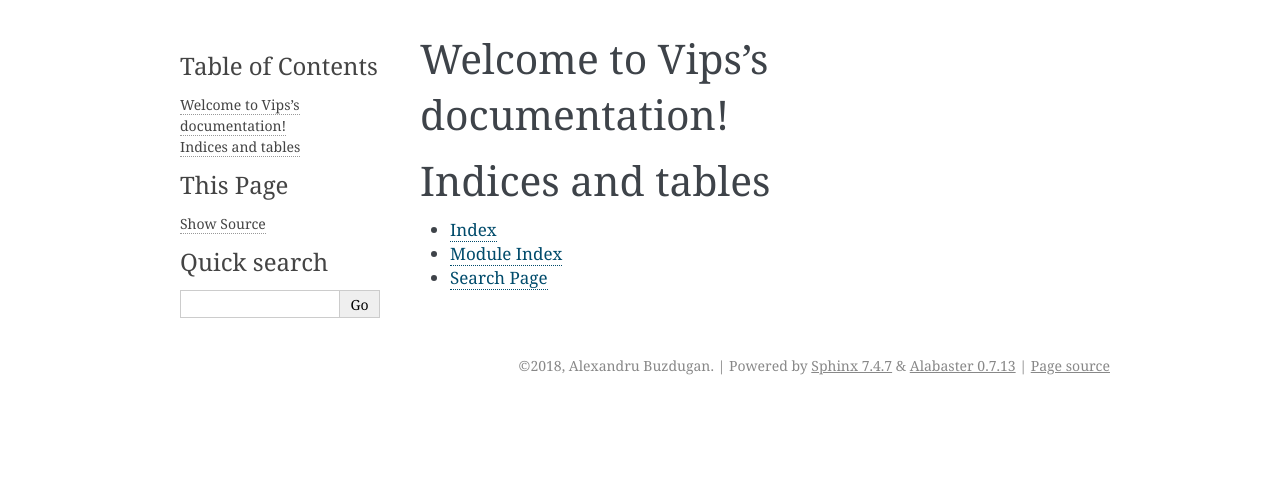
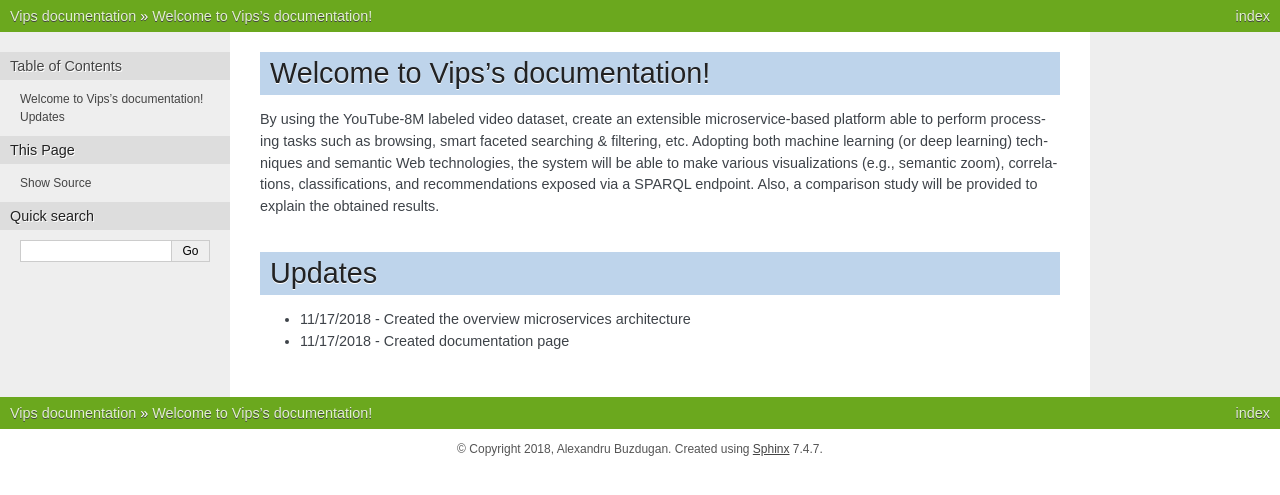
Before and after one commit to buzduganalex1/Imor, a Sphinx documentation site: the page built from docs/source/index.rst, in a window 1280 px wide. Shown: the top 495 px of the page. Built offline with Sphinx 7.4.7, drawn with Linux system fonts in a browser that asks for light colours.

Commit message:
Updated the documentation layout

```diff
--- a/docs/source/conf.py
+++ b/docs/source/conf.py
@@ -82,7 +82,7 @@ pygments_style = None
 # The theme to use for HTML and HTML Help pages.  See the documentation for
 # a list of builtin themes.
 #
-html_theme = 'alabaster'
+html_theme = 'nature'
 
 # Theme options are theme-specific and customize the look and feel of a theme
 # further.  For a list of options available for each theme, see the
--- a/docs/source/index.rst
+++ b/docs/source/index.rst
@@ -1,20 +1,15 @@
-.. Vips documentation master file, created by
-   sphinx-quickstart on Sat Nov 17 22:18:11 2018.
-   You can adapt this file completely to your liking, but it should at least
-   contain the root `toctree` directive.
-
 Welcome to Vips's documentation!
 ================================
+
+By using the YouTube-8M labeled video dataset, create an extensible microservice-based platform able to perform processing tasks such as browsing, smart faceted searching & filtering, etc. Adopting both machine learning (or deep learning) techniques and semantic Web technologies, the system will be able to make various visualizations (e.g., semantic zoom), correlations, classifications, and recommendations exposed via a SPARQL endpoint. Also, a comparison study will be provided to explain the obtained results.
 
 .. toctree::
    :maxdepth: 2
    :caption: Contents:
 
 
-
-Indices and tables
+Updates
 ==================
 
-* :ref:`genindex`
-* :ref:`modindex`
-* :ref:`search`
+* 11/17/2018 - Created the overview microservices architecture
+* 11/17/2018 - Created documentation page
```
Also changed, not shown: 10 other files.
